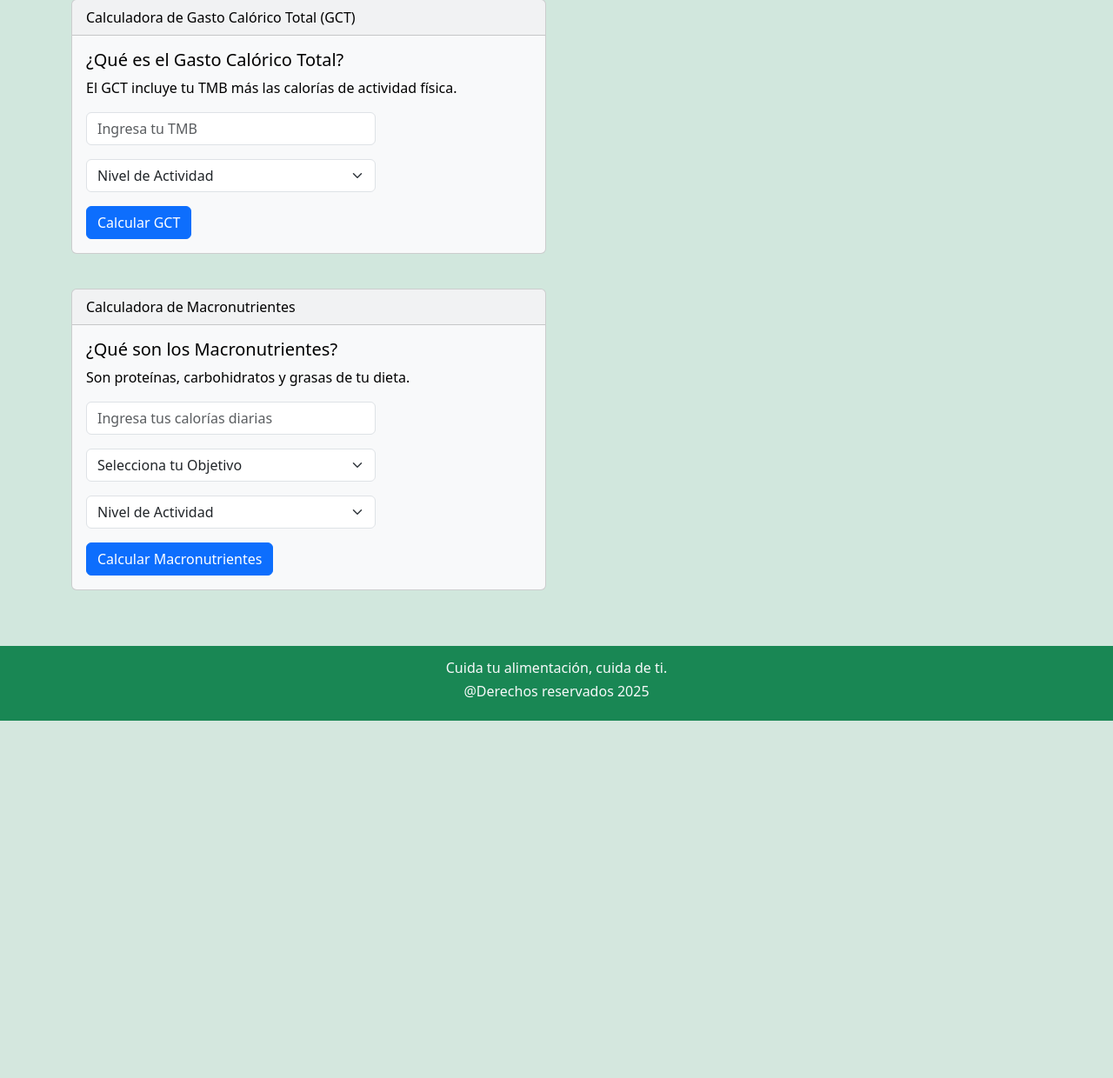
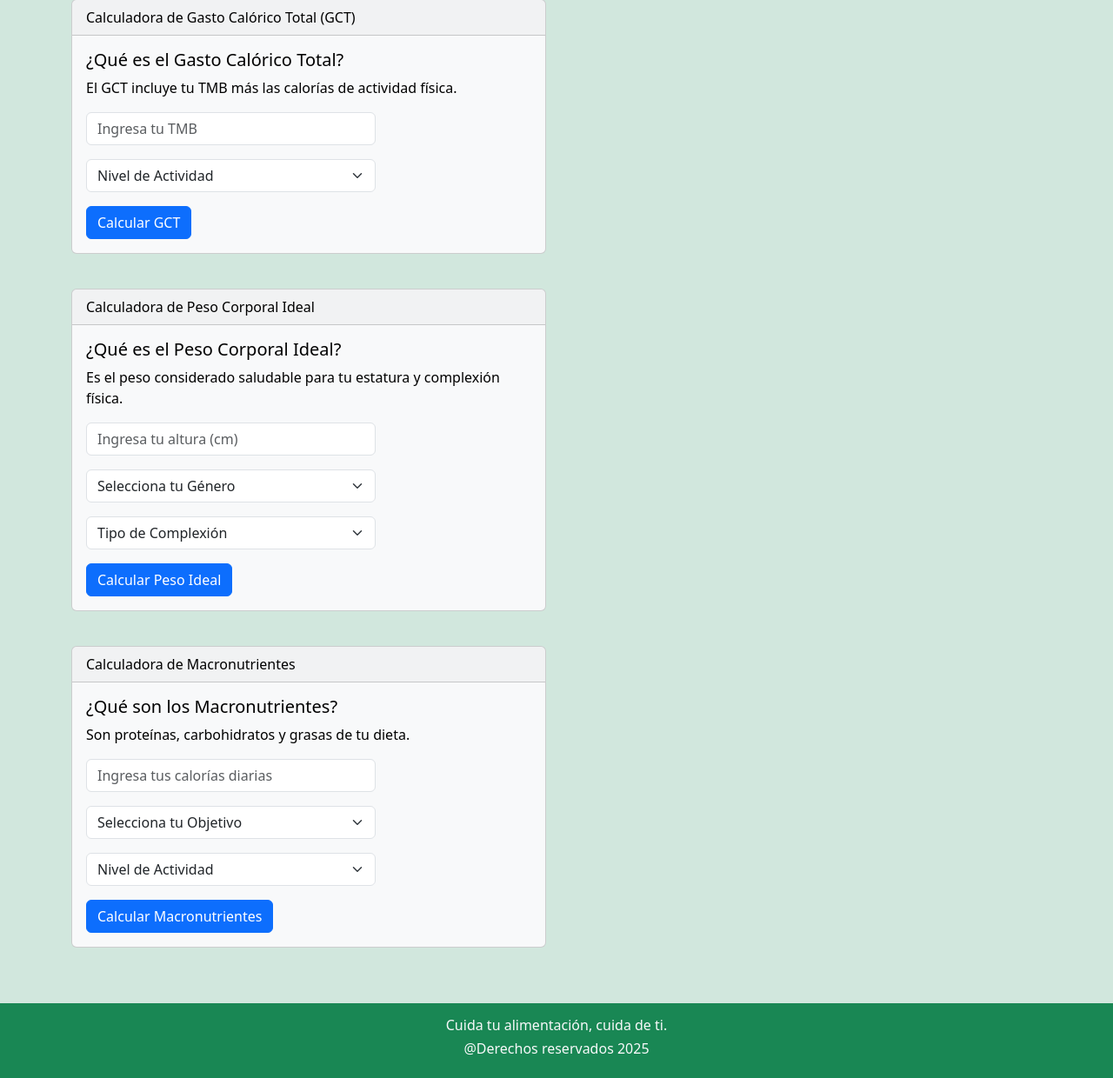
Before and after one commit to Leyva-Holguin/NutriApp, a Flask app: page /herramientas in a window 1280 px wide. Shown: the part 1019-2259 px from the top of the page at 87% size. Before the commit the page ends 1848 px from the top, so only its background shows below. Run offline with Flask 3, Linux system fonts and the light colour scheme.

Commit message:
cambiosss

```diff
--- a/templates/herramientas.html
+++ b/templates/herramientas.html
@@ -119,6 +119,45 @@
     <div class="row mb-4">
         <div class="col-6">
             <div class="card text-bg-light mb-3">
+                <div class="card-header">Calculadora de Peso Corporal Ideal</div>
+                <div class="card-body">
+                    <h5 class="card-title">¿Qué es el Peso Corporal Ideal?</h5>
+                    <p>Es el peso considerado saludable para tu estatura y complexión física.</p>
+                    <form method="POST" action="#">
+                        <div class="row mb-3">
+                            <div class="col-8 text-start">
+                                <input type="text" class="form-control" name="altura_pci" required
+                                    placeholder="Ingresa tu altura (cm)" value="{{ datos_usuario.altura if datos_usuario else '' }}">
+                            </div>
+                        </div>
+                        <div class="row mb-3">
+                            <div class="col-8 text-start">
+                                <select class="form-select" name="genero_pci" required>
+                                    <option value="" selected disabled>Selecciona tu Género</option>
+                                    <option value="hombre" {{ 'selected' if datos_usuario.genero == 'hombre' else '' }}>Hombre</option>
+                                    <option value="mujer" {{ 'selected' if datos_usuario.genero == 'mujer' else '' }}>Mujer</option>
+                                </select>
+                            </div>
+                        </div>
+                        <div class="row mb-3">
+                            <div class="col-8 text-start">
+                                <select class="form-select" name="complexion_pci" required>
+                                    <option value="" selected disabled>Tipo de Complexión</option>
+                                    <option value="pequena">Complexión Pequeña</option>
+                                    <option value="mediana">Complexión Mediana</option>
+                                    <option value="grande">Complexión Grande</option>
+                                </select>
+                            </div>
+                        </div>
+                        <button type="submit" class="btn btn-primary">Calcular Peso Ideal</button>
+                    </form>
+                </div>
+            </div>
+        </div>
+    </div>
+    <div class="row mb-4">
+        <div class="col-6">
+            <div class="card text-bg-light mb-3">
                 <div class="card-header">Calculadora de Macronutrientes</div>
                 <div class="card-body">
                     <h5 class="card-title">¿Qué son los Macronutrientes?</h5>
```
